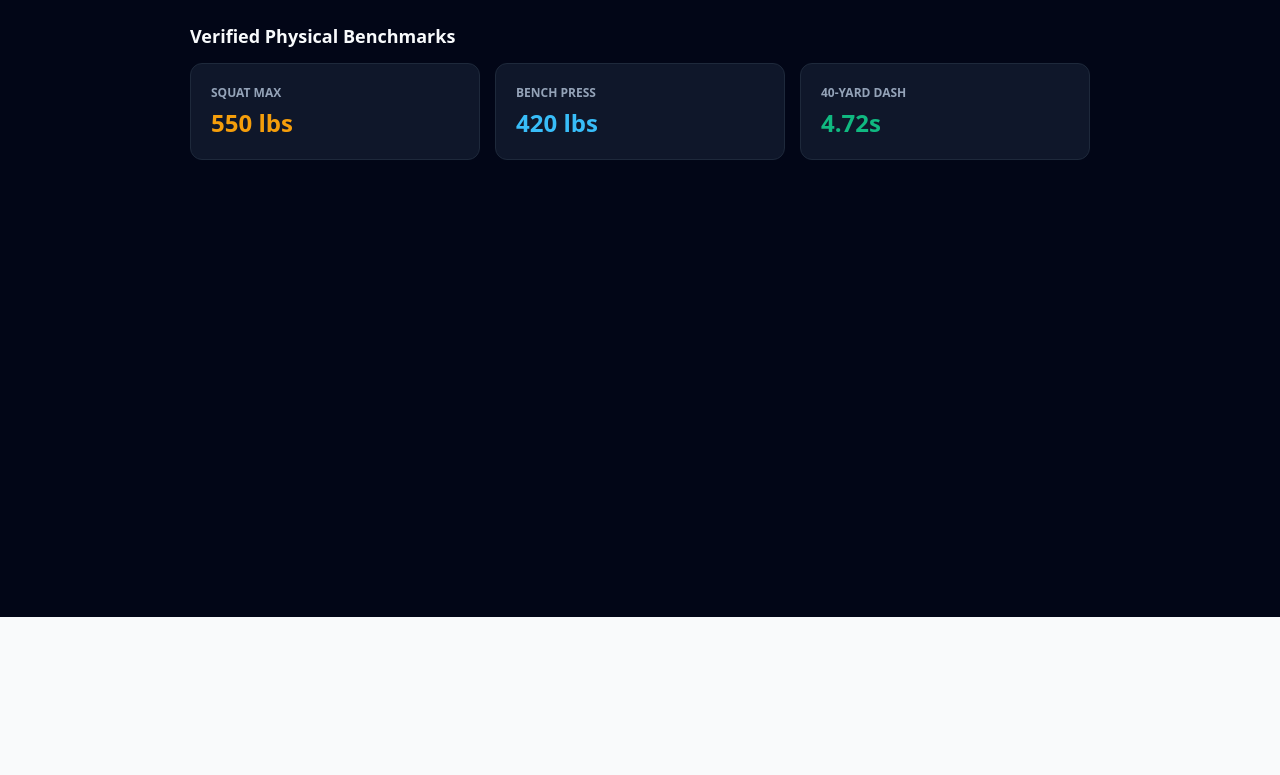
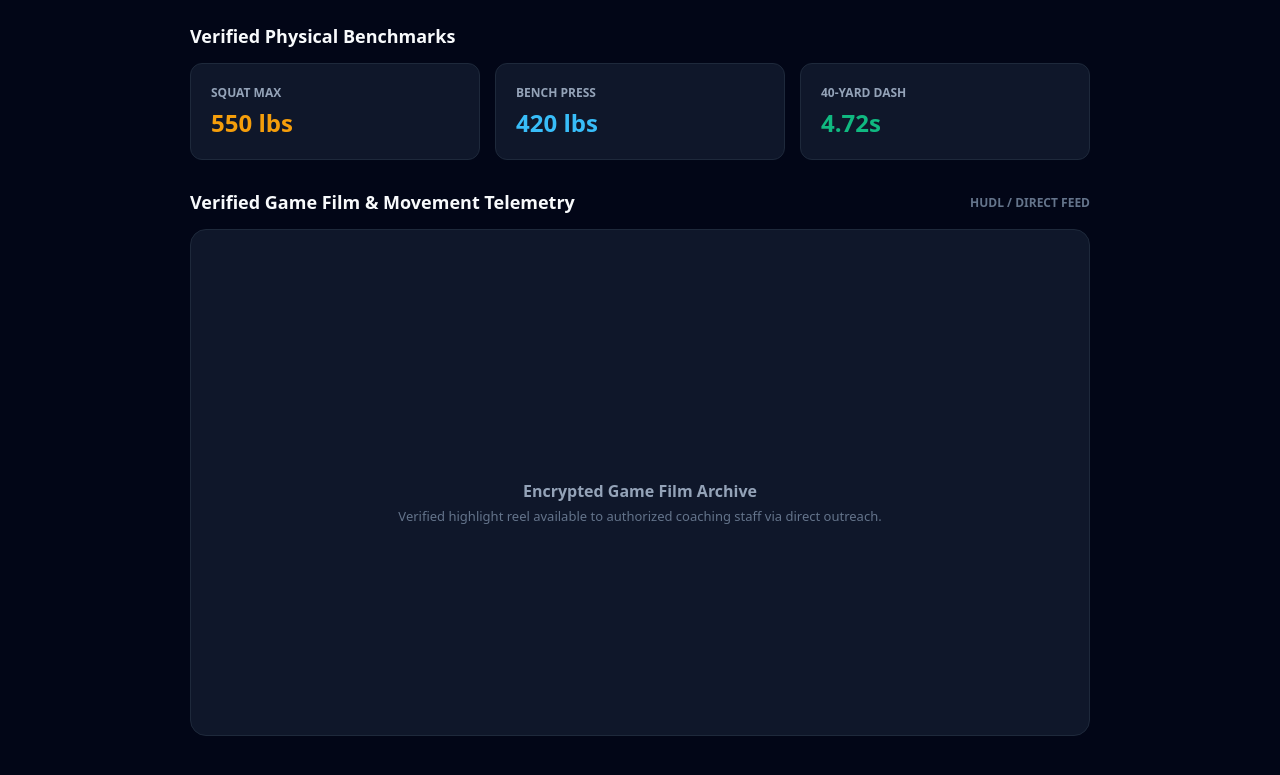
Before and after one commit to KGross16/Rugby2, a Next.js app: page /directory/1/1 in a window 1280 px wide. Shown: the part 263-1038 px from the top of the page. Before the commit the page ends 880 px from the top, so only its background shows below. Built offline with nearby package versions, Linux system fonts and the light colour scheme.

Commit message:
Implement Verified Game Film Embed Section
Added a Verified Video/Game Film Embed section to display player highlights and a message for unauthorized users.

```diff
--- a/app/directory/[sport]/[id]/page.tsx
+++ b/app/directory/[sport]/[id]/page.tsx
@@ -91,6 +91,31 @@ export default function PlayerProfile() {
 
         </div>
 
+        {/* FEATURE 1: Verified Video / Game Film Embed Section */}
+        <div style={{ marginBottom: "30px" }}>
+          <div style={{ display: "flex", justifyContent: "space-between", alignItems: "center", marginBottom: "15px" }}>
+            <h3 style={{ fontSize: "18px", fontWeight: "800", color: "#f8fafc", margin: 0 }}>Verified Game Film & Movement Telemetry</h3>
+            <span style={{ fontSize: "12px", color: "#64748b", fontWeight: "700" }}>HUDL / DIRECT FEED</span>
+          </div>
+
+          <div style={{ backgroundColor: "#0f172a", border: "1px solid #1e293b", borderRadius: "16px", overflow: "hidden", position: "relative", aspectRatio: "16/9" }}>
+            {player.videoUrl ? (
+              <iframe
+                src={player.videoUrl}
+                title={`${player.name} Highlight Reel`}
+                style={{ width: "100%", height: "100%", border: "none" }}
+                allow="accelerometer; autoplay; clipboard-write; encrypted-media; gyroscope; picture-in-picture"
+                allowFullScreen
+              />
+            ) : (
+              <div style={{ display: "flex", flexDirection: "column", justifyContent: "center", alignItems: "center", height: "100%", color: "#64748b", padding: "20px", textAlign: "center" }}>
+                <p style={{ fontSize: "16px", fontWeight: "700", color: "#94a3b8", margin: "0 0 5px 0" }}>Encrypted Game Film Archive</p>
+                <p style={{ fontSize: "13px", margin: 0 }}>Verified highlight reel available to authorized coaching staff via direct outreach.</p>
+              </div>
+            )}
+          </div>
+        </div>
+
         {/* Modal Popup for Outreach Inquiry */}
         {isModalOpen && (
           <div style={{ position: "fixed", top: 0, left: 0, width: "100%", height: "100%", backgroundColor: "rgba(2, 6, 23, 0.8)", display: "flex", justifyContent: "center", alignItems: "center", zIndex: 100, padding: "20px" }}>
```
